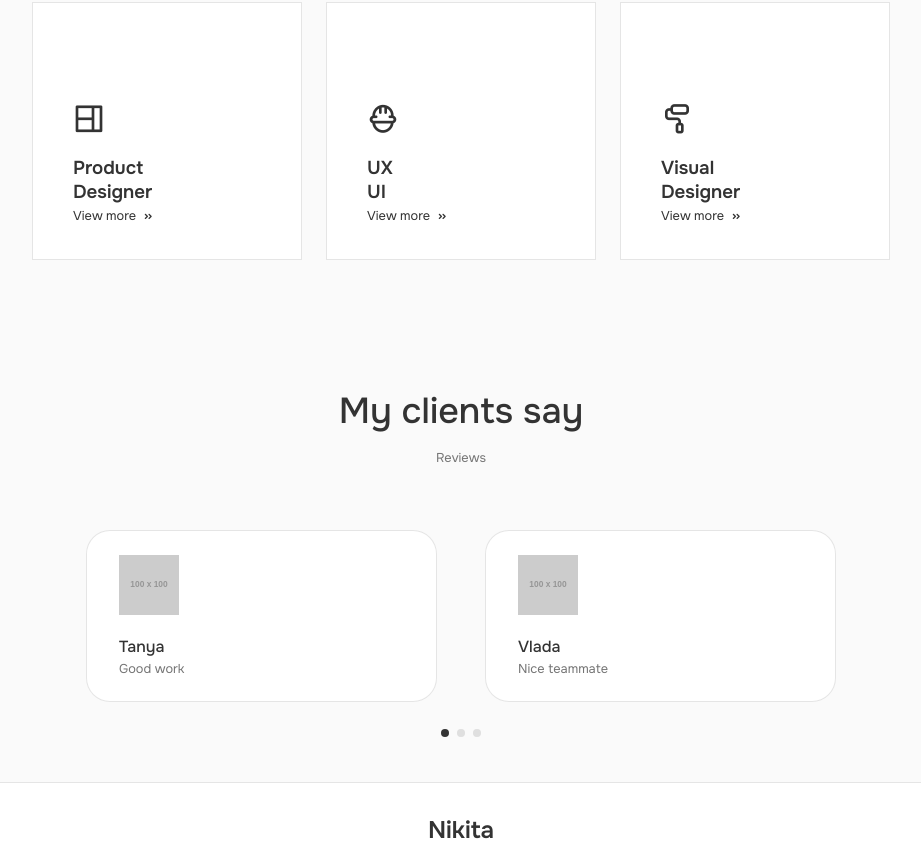
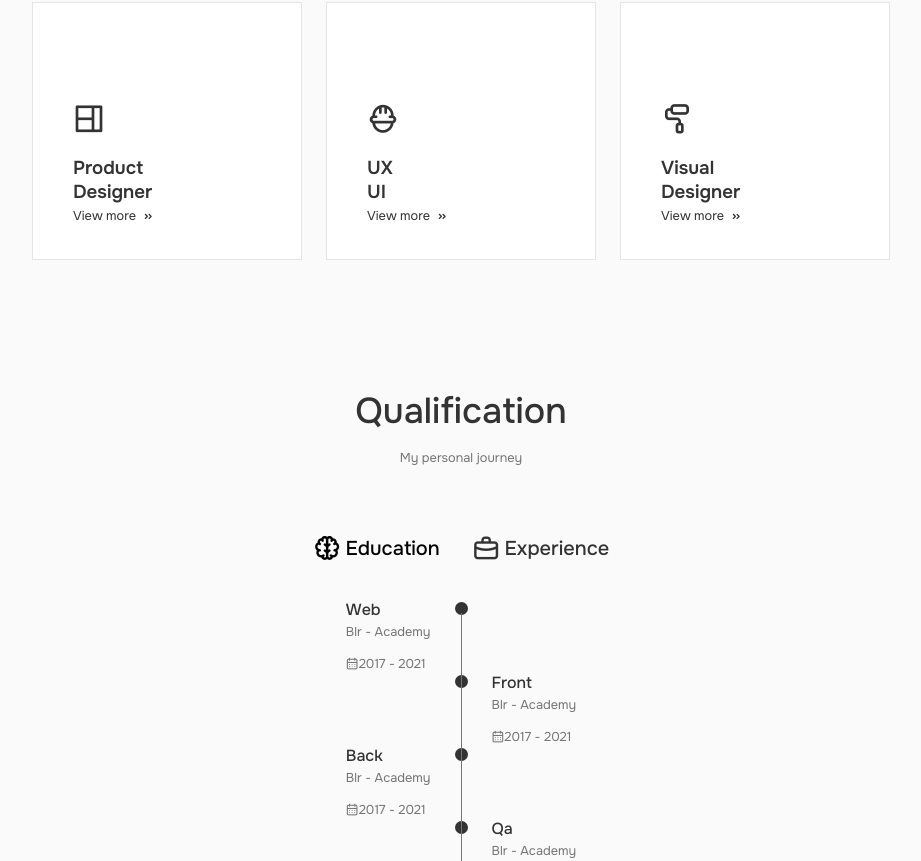
Before and after one commit to posternaka/portfolio, a React (Vite) app: page / in a window 1280 px wide. Shown: the part 1939-2800 px from the top of the page, without its empty margins (179-1100 px from the left). Built offline with nearby package versions, Linux system fonts and the light colour scheme.

Commit message:
developed and styled section-qualification

```diff
--- a/src/App.jsx
+++ b/src/App.jsx
@@ -5,6 +5,7 @@
 import Reviews from './components/reviews/Reviews';
 import Services from './components/services/Services';
 import Skills from './components/skills/Skills';
+import Qualification from './components/qualification/Qualification';
 
 import './index.css';
 
@@ -18,6 +19,7 @@
 				<About />
 				<Skills />
 				<Services />
+				<Qualification />
 				<Reviews />
 				<Footer />
 			</main>
--- a/src/components/footer/footer.css
+++ b/src/components/footer/footer.css
@@ -4,7 +4,7 @@
 }
 
 .footer__container {
-	padding: 2rem 0 6rem;
+	padding: 2rem 0 1rem;
 }
 
 .footer__title,
--- /dev/null
+++ b/src/components/qualification/Qualification.jsx
@@ -0,0 +1,190 @@
+import { useState } from 'react';
+import './qualification.css';
+
+const Qualification = () => {
+	const [toggleState, setToggleState] = useState(1);
+	const toggleTab = index => {
+		setToggleState(index);
+	};
+
+	return (
+		<section className='qualification section'>
+			<h2 className='section__title'>Qualification</h2>
+			<span className='section__subtitle'>My personal journey</span>
+
+			<div className='qualification__container container'>
+				<div className='qualification__tabs'>
+					<div
+						className={
+							toggleState === 1
+								? 'qualification__button qualification__active button--flex'
+								: 'qualification__button button--flex'
+						}
+						onClick={() => toggleTab(1)}
+					>
+						<i className='uil uil-brain qualification__icon'></i> Education
+					</div>
+
+					<div
+						className={
+							toggleState === 2
+								? 'qualification__button qualification__active button--flex'
+								: 'qualification__button button--flex'
+						}
+						onClick={() => toggleTab(2)}
+					>
+						<i className='uil uil-bag-alt qualification__icon'></i> Experience
+					</div>
+				</div>
+
+				<div className='qualification__sections'>
+					<div
+						className={
+							toggleState === 1
+								? 'qualification__content qualification__content-active'
+								: 'qualification__content'
+						}
+					>
+						<div className='qualification__data'>
+							<div>
+								<h3 className='qualification__title'>Web</h3>
+								<span className='qualification__subtitle'>Blr - Academy</span>
+								<div className='qualification__calendar'>
+									<i className='uil uil-calendar-alt'></i>2017 - 2021
+								</div>
+							</div>
+
+							<div>
+								<span className='qualification__rounder'></span>
+								<span className='qualification__line'></span>
+							</div>
+						</div>
+
+						<div className='qualification__data'>
+							<div></div>
+
+							<div>
+								<span className='qualification__rounder'></span>
+								<span className='qualification__line'></span>
+							</div>
+
+							<div>
+								<h3 className='qualification__title'>Front</h3>
+								<span className='qualification__subtitle'>Blr - Academy</span>
+								<div className='qualification__calendar'>
+									<i className='uil uil-calendar-alt'></i>2017 - 2021
+								</div>
+							</div>
+						</div>
+
+						<div className='qualification__data'>
+							<div>
+								<h3 className='qualification__title'>Back</h3>
+								<span className='qualification__subtitle'>Blr - Academy</span>
+								<div className='qualification__calendar'>
+									<i className='uil uil-calendar-alt'></i>2017 - 2021
+								</div>
+							</div>
+
+							<div>
+								<span className='qualification__rounder'></span>
+								<span className='qualification__line'></span>
+							</div>
+						</div>
+
+						<div className='qualification__data'>
+							<div></div>
+
+							<div>
+								<span className='qualification__rounder'></span>
+								<span className='qualification__line'></span>
+							</div>
+
+							<div>
+								<h3 className='qualification__title'>Qa</h3>
+								<span className='qualification__subtitle'>Blr - Academy</span>
+								<div className='qualification__calendar'>
+									<i className='uil uil-calendar-alt'></i>2017 - 2021
+								</div>
+							</div>
+						</div>
+					</div>
+
+					<div
+						className={
+							toggleState === 2
+								? 'qualification__content qualification__content-active'
+								: 'qualification__content'
+						}
+					>
+						<div className='qualification__data'>
+							<div>
+								<h3 className='qualification__title'>Front</h3>
+								<span className='qualification__subtitle'>Blr - Academy</span>
+								<div className='qualification__calendar'>
+									<i className='uil uil-calendar-alt'></i>2017 - 2021
+								</div>
+							</div>
+
+							<div>
+								<span className='qualification__rounder'></span>
+								<span className='qualification__line'></span>
+							</div>
+						</div>
+
+						<div className='qualification__data'>
+							<div></div>
+
+							<div>
+								<span className='qualification__rounder'></span>
+								<span className='qualification__line'></span>
+							</div>
+
+							<div>
+								<h3 className='qualification__title'>Web</h3>
+								<span className='qualification__subtitle'>Blr - Academy</span>
+								<div className='qualification__calendar'>
+									<i className='uil uil-calendar-alt'></i>2017 - 2021
+								</div>
+							</div>
+						</div>
+
+						<div className='qualification__data'>
+							<div>
+								<h3 className='qualification__title'>Qa</h3>
+								<span className='qualification__subtitle'>Blr - Academy</span>
+								<div className='qualification__calendar'>
+									<i className='uil uil-calendar-alt'></i>2017 - 2021
+								</div>
+							</div>
+
+							<div>
+								<span className='qualification__rounder'></span>
+								<span className='qualification__line'></span>
+							</div>
+						</div>
+
+						<div className='qualification__data'>
+							<div></div>
+
+							<div>
+								<span className='qualification__rounder'></span>
+								<span className='qualification__line'></span>
+							</div>
+
+							<div>
+								<h3 className='qualification__title'>Back</h3>
+								<span className='qualification__subtitle'>Blr - Academy</span>
+								<div className='qualification__calendar'>
+									<i className='uil uil-calendar-alt'></i>2017 - 2021
+								</div>
+							</div>
+						</div>
+					</div>
+				</div>
+			</div>
+		</section>
+	);
+};
+
+export default Qualification;
--- /dev/null
+++ b/src/components/qualification/qualification.css
@@ -0,0 +1,114 @@
+.qualification__container {
+	max-width: 768px;
+}
+
+.qualification__tabs {
+	display: flex;
+	justify-content: center;
+	margin-bottom: var(--mb-2);
+}
+
+.qualification__button {
+	font-size: var(--h3-font-size);
+	font-weight: var(--font-medium);
+	color: var(--title-color);
+	margin: 0 var(--mb-1);
+	cursor: pointer;
+	transition: color 0.3s ease-in-out;
+}
+
+.qualification__button:hover {
+	color: var(--title-color-dark);
+}
+
+.qualification__icon {
+	font-size: 1.8rem;
+	margin-right: var(--mb-0-25);
+}
+
+.qualification__active {
+	color: var(--title-color-dark);
+}
+
+.qualification__sections {
+	display: grid;
+	grid-template-columns: 0.5fr;
+	justify-content: center;
+	justify-items: center;
+}
+
+.qualification__content {
+	display: none;
+}
+
+.qualification__content-active {
+	display: block;
+}
+
+.qualification__data {
+	display: grid;
+	grid-template-columns: 1fr max-content 1fr;
+	column-gap: 1.5rem;
+}
+
+.qualification__title {
+	font-size: var(--normal-font-size);
+	font-weight: var(--font-medium);
+}
+
+.qualification__subtitle {
+	display: inline-block;
+	font-size: var(--small-font-size);
+	margin-bottom: var(--mb-1);
+}
+
+.qualification__calendar {
+	font-size: var(--small-font-size);
+}
+
+.qualification__rounder {
+	display: inline-block;
+	width: 13px;
+	height: 13px;
+	background-color: var(--title-color);
+	border-radius: 50%;
+}
+
+.qualification__line {
+	display: block;
+	width: 1px;
+	height: 100%;
+	background-color: var(--text-color);
+	transform: translate(6px, -7px);
+}
+
+/* breakpoints */
+@media screen and (max-width: 992px) {
+	.qualification__container {
+		margin-left: auto;
+		margin-right: auto;
+	}
+}
+
+@media screen and (max-width: 768px) {
+	.qualification__container {
+		margin-left: var(--mb-1-5);
+		margin-right: var(--mb-1-5);
+	}
+}
+
+@media screen and (max-width: 576px) {
+	.qualification__sections {
+		grid-template-columns: initial;
+	}
+
+	.qualification__button {
+		margin: 0 var(--mb-0-75);
+	}
+}
+
+@media screen and (max-width: 360px) {
+	.qualification__data {
+		gap: 0.5rem;
+	}
+}
```
